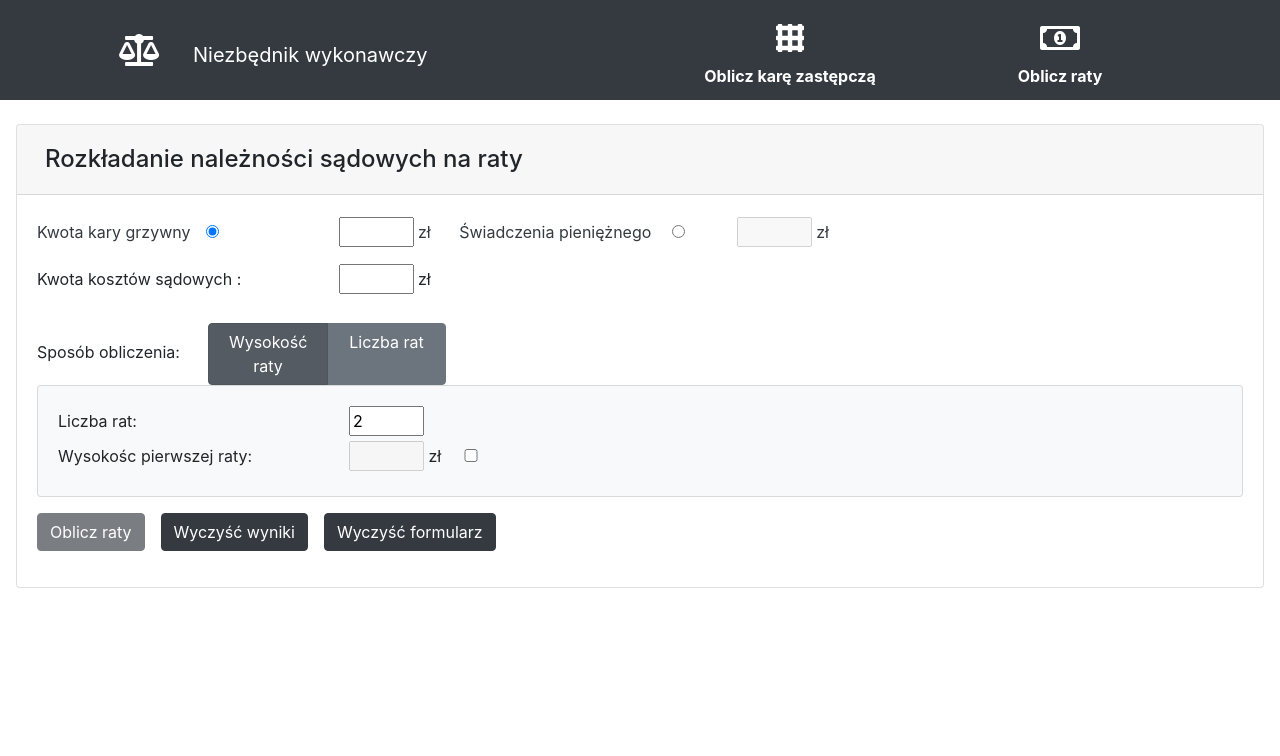
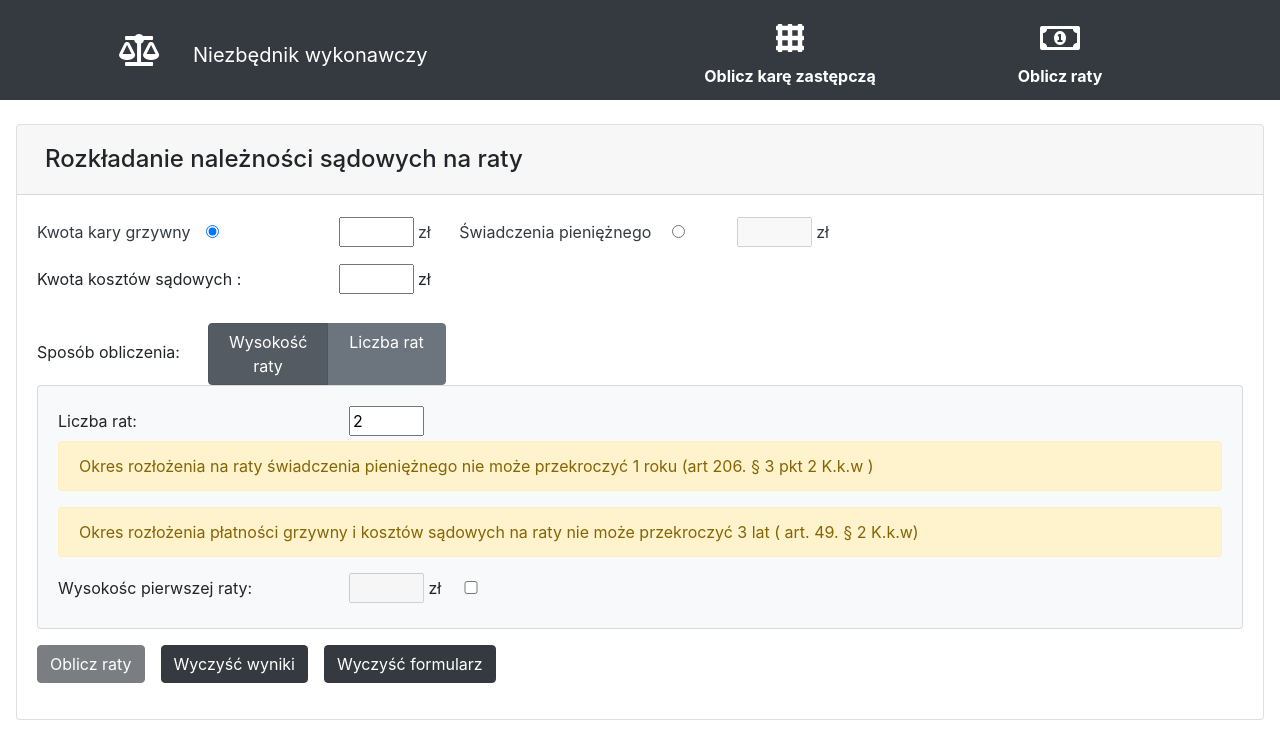
Before and after one commit to bbombelka/punishment-tool-kit, an Angular app: page /installments in a window 1280 px wide. Both pictures are taken after a click on the label "Liczba rat". Shown: the top 756 px of the page. Built offline with nearby package versions, Linux system fonts and the light colour scheme.

Commit message:
added warnings for wrong number of installments

```diff
--- a/src/app/components/installments/installments.component.html
+++ b/src/app/components/installments/installments.component.html
@@ -103,6 +103,14 @@
             ngModel="2"
             (change)="validate(number)"
           />
+        </div>
+        <div class="alert alert-warning" role="alert">
+          Okres rozłożenia na raty świadczenia pieniężnego nie może przekroczyć 1 roku (art 206. § 3
+          pkt 2 K.k.w )
+        </div>
+        <div class="alert alert-warning" role="alert">
+          Okres rozłożenia płatności grzywny i kosztów sądowych na raty nie może przekroczyć 3 lat (
+          art. 49. § 2 K.k.w)
         </div>
         <div class="form-group-item">
           <label for="firstInstallment">Wysokośc pierwszej raty: </label>
```
